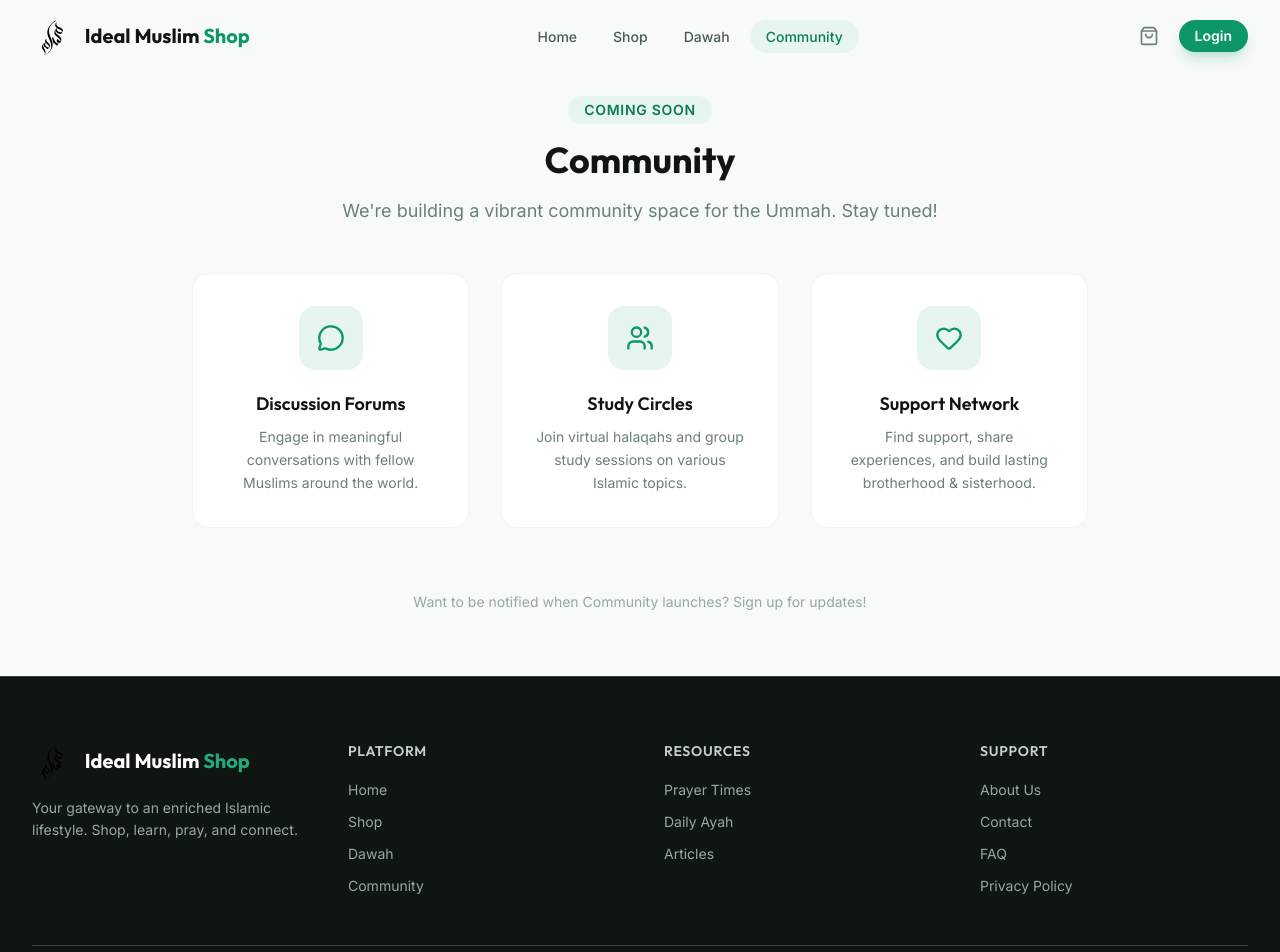
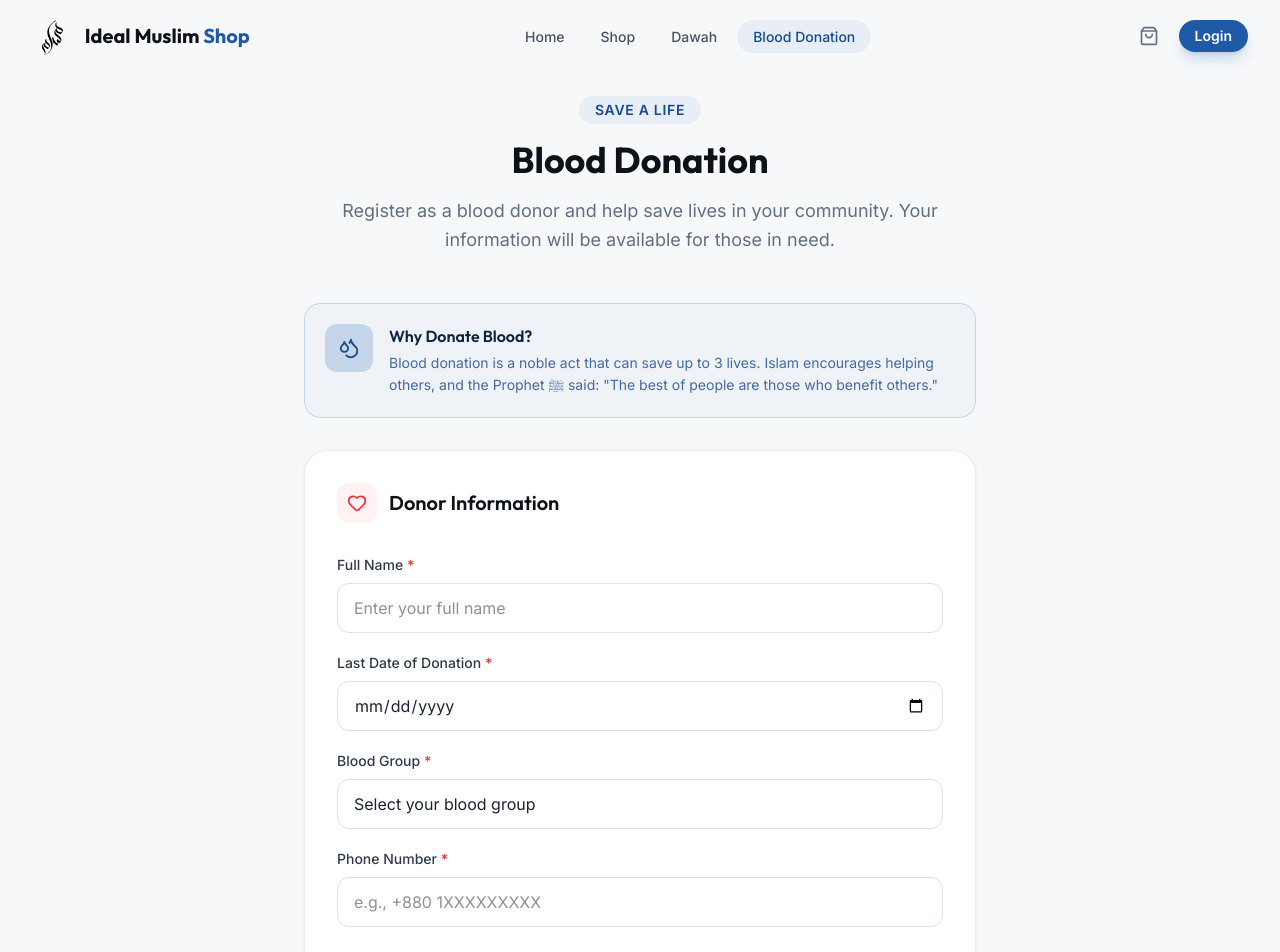
Before and after one commit to Redwan-Ahmed241/Ideal-Muslim-Shop, a React (Vite) app: page /community in a window 1280 px wide. Shown: the top 952 px of the page. Built offline with nearby package versions, Linux system fonts and the light colour scheme.

Commit message:
feat: implement blood donation registration page and core layout components

```diff
--- a/src/components/layout/Footer.jsx
+++ b/src/components/layout/Footer.jsx
@@ -13,7 +13,7 @@ const COLUMNS = [
             { label: 'Home', href: '/' },
             { label: 'Shop', href: '/shop' },
             { label: 'Dawah', href: '/articles' },
-            { label: 'Community', href: '/community' },
+            { label: 'Blood Donation', href: '/community' },
         ],
     },
     {
--- a/src/components/layout/Navbar.jsx
+++ b/src/components/layout/Navbar.jsx
@@ -17,7 +17,7 @@ const NAV_LINKS = [
     { label: 'Home', path: '/' },
     { label: 'Shop', path: '/shop' },
     { label: 'Dawah', path: '/articles' },
-    { label: 'Community', path: '/community' },
+    { label: 'Blood Donation', path: '/community' },
 ];
 
 export default function Navbar() {
--- a/src/index.css
+++ b/src/index.css
@@ -3,44 +3,45 @@
 /* ===================================================================
  * Ideal Muslim Shop — Islamic Lifestyle Platform
  * Design System & Custom Tokens
+ * Deep Blue Theme — Inspired by Logo Palette
  * =================================================================== */
 
 @theme {
-  /* Primary: Deep Teal / Islamic Green */
-  --color-primary-50: #e6f5f0;
-  --color-primary-100: #b3e0d1;
-  --color-primary-200: #80ccb3;
-  --color-primary-300: #4db894;
-  --color-primary-400: #26a87d;
-  --color-primary-500: #0d9668;
-  --color-primary-600: #0b7a55;
-  --color-primary-700: #085f42;
-  --color-primary-800: #064530;
-  --color-primary-900: #032b1e;
+  /* Primary: Deep Blue / Navy */
+  --color-primary-50: #e8eef6;
+  --color-primary-100: #c5d5ea;
+  --color-primary-200: #9fb9dc;
+  --color-primary-300: #799dce;
+  --color-primary-400: #5c88c4;
+  --color-primary-500: #1e5aa8;
+  --color-primary-600: #174a8e;
+  --color-primary-700: #0f3a74;
+  --color-primary-800: #0a2540;
+  --color-primary-900: #061a2e;
 
-  /* Accent: Warm Gold */
-  --color-accent-50: #fef9e7;
-  --color-accent-100: #fcedb5;
-  --color-accent-200: #fae183;
-  --color-accent-300: #f8d551;
-  --color-accent-400: #f6cc2f;
-  --color-accent-500: #f4c430;
-  --color-accent-600: #c49a26;
-  --color-accent-700: #94711c;
-  --color-accent-800: #644912;
-  --color-accent-900: #342108;
+  /* Accent: Silver / Cool White */
+  --color-accent-50: #f8f9fc;
+  --color-accent-100: #eef1f7;
+  --color-accent-200: #dde4ef;
+  --color-accent-300: #c5cfe0;
+  --color-accent-400: #a8b8d1;
+  --color-accent-500: #8a9fbf;
+  --color-accent-600: #6b82a6;
+  --color-accent-700: #4f6589;
+  --color-accent-800: #364a66;
+  --color-accent-900: #1f2f43;
 
   /* Surface / Neutral */
-  --color-surface-50: #f8faf9;
-  --color-surface-100: #f0f4f2;
-  --color-surface-200: #e2e8e5;
-  --color-surface-300: #c4d0ca;
-  --color-surface-400: #97a89f;
-  --color-surface-500: #6b8075;
-  --color-surface-600: #4a5d52;
-  --color-surface-700: #344239;
-  --color-surface-800: #1e2b23;
-  --color-surface-900: #0f1612;
+  --color-surface-50: #f7f8fa;
+  --color-surface-100: #eef0f4;
+  --color-surface-200: #dde1e8;
+  --color-surface-300: #c0c7d2;
+  --color-surface-400: #8e99a9;
+  --color-surface-500: #636e80;
+  --color-surface-600: #475264;
+  --color-surface-700: #313a49;
+  --color-surface-800: #1c2330;
+  --color-surface-900: #0e1218;
 
   /* Font Family */
   --font-heading: 'Outfit', sans-serif;
@@ -121,14 +122,14 @@
 /* ---- Utility Helpers ---- */
 @layer utilities {
   .text-gradient-primary {
-    background: linear-gradient(135deg, var(--color-primary-500), var(--color-primary-700));
+    background: linear-gradient(135deg, var(--color-primary-500), var(--color-primary-800));
     -webkit-background-clip: text;
     -webkit-text-fill-color: transparent;
     background-clip: text;
   }
 
-  .text-gradient-gold {
-    background: linear-gradient(135deg, var(--color-accent-400), var(--color-accent-600));
+  .text-gradient-silver {
+    background: linear-gradient(135deg, var(--color-accent-200), var(--color-accent-400));
     -webkit-background-clip: text;
     -webkit-text-fill-color: transparent;
     background-clip: text;
@@ -142,7 +143,7 @@
   }
 
   .card-shadow {
-    box-shadow: 0 4px 24px rgba(13, 150, 104, 0.08),
+    box-shadow: 0 4px 24px rgba(10, 37, 64, 0.08),
       0 1px 4px rgba(0, 0, 0, 0.04);
   }
 
@@ -152,7 +153,7 @@
 
   .card-hover:hover {
     transform: translateY(-4px);
-    box-shadow: 0 12px 32px rgba(13, 150, 104, 0.14),
+    box-shadow: 0 12px 32px rgba(10, 37, 64, 0.14),
       0 4px 8px rgba(0, 0, 0, 0.06);
   }
 
--- a/src/pages/CommunityPage.jsx
+++ b/src/pages/CommunityPage.jsx
@@ -1,61 +1,208 @@
 /**
- * Community placeholder page.
- * Shows a coming soon UI for the Community section.
+ * Blood Donation page.
+ * Replaces the old Community section with a focused blood donation form.
+ * Submits data to the backend API for admin panel access.
  */
-import { Users, MessageCircle, Heart } from 'lucide-react';
+import { useState } from 'react';
+import { Heart, Droplets, CheckCircle, Loader2 } from 'lucide-react';
 import SectionHeader from '../components/ui/SectionHeader';
+import Button from '../components/ui/Button';
+import api from '../lib/api';
+
+const BLOOD_GROUPS = ['A+', 'A-', 'B+', 'B-', 'O+', 'O-', 'AB+', 'AB-'];
 
 export default function CommunityPage() {
-    const features = [
-        {
-            icon: <MessageCircle size={28} className="text-primary-500" />,
-            title: 'Discussion Forums',
-            description: 'Engage in meaningful conversations with fellow Muslims around the world.',
-        },
-        {
-            icon: <Users size={28} className="text-primary-500" />,
-            title: 'Study Circles',
-            description: 'Join virtual halaqahs and group study sessions on various Islamic topics.',
-        },
-        {
-            icon: <Heart size={28} className="text-primary-500" />,
-            title: 'Support Network',
-            description: 'Find support, share experiences, and build lasting brotherhood & sisterhood.',
-        },
-    ];
+    const [formData, setFormData] = useState({
+        name: '',
+        last_donation_date: '',
+        blood_group: '',
+        phone: '',
+    });
+    const [errors, setErrors] = useState({});
+    const [loading, setLoading] = useState(false);
+    const [success, setSuccess] = useState(false);
+
+    const validate = () => {
+        const newErrors = {};
+        if (!formData.name.trim()) newErrors.name = 'Name is required';
+        if (!formData.blood_group) newErrors.blood_group = 'Blood group is required';
+        if (!formData.phone.trim()) {
+            newErrors.phone = 'Phone number is required';
+        } else if (!/^[\d\s+\-()]{7,20}$/.test(formData.phone.trim())) {
+            newErrors.phone = 'Enter a valid phone number';
+        }
+        if (!formData.last_donation_date) newErrors.last_donation_date = 'Last donation date is required';
+        setErrors(newErrors);
+        return Object.keys(newErrors).length === 0;
+    };
+
+    const handleChange = (e) => {
+        const { name, value } = e.target;
+        setFormData((prev) => ({ ...prev, [name]: value }));
+        // Clear error on change
+        if (errors[name]) {
+            setErrors((prev) => ({ ...prev, [name]: '' }));
+        }
+    };
+
+    const handleSubmit = async (e) => {
+        e.preventDefault();
+        if (!validate()) return;
+
+        try {
+            setLoading(true);
+            await api.post('/blood-donations', formData);
+            setSuccess(true);
+            setFormData({ name: '', last_donation_date: '', blood_group: '', phone: '' });
+        } catch (error) {
+            console.error('Blood donation submission failed:', error);
+            alert('Something went wrong. Please try again.');
+        } finally {
+            setLoading(false);
+        }
+    };
+
+    if (success) {
+        return (
+            <main className="min-h-screen pt-32 pb-16 bg-surface-50">
+                <div className="max-w-xl p-12 mx-auto text-center bg-white border shadow-sm rounded-3xl border-surface-100">
+                    <div className="grid w-20 h-20 mx-auto mb-6 rounded-full bg-primary-50 place-items-center">
+                        <CheckCircle size={40} className="text-primary-500" />
+                    </div>
+                    <h2 className="mb-4 text-3xl font-bold font-[family-name:var(--font-heading)] text-surface-900">
+                        JazakAllahu Khairan!
+                    </h2>
+                    <p className="mb-8 text-surface-500">
+                        Your blood donation information has been submitted successfully. May Allah reward you for your willingness to help others.
+                    </p>
+                    <Button onClick={() => setSuccess(false)}>Submit Another Entry</Button>
+                </div>
+            </main>
+        );
+    }
 
     return (
-        <main className="pt-24 pb-16">
+        <main className="min-h-screen pt-24 pb-16 bg-surface-50">
             <div className="px-6 mx-auto max-w-7xl lg:px-8">
                 <SectionHeader
-                    subtitle="Coming Soon"
-                    title="Community"
-                    description="We're building a vibrant community space for the Ummah. Stay tuned!"
+                    subtitle="Save a Life"
+                    title="Blood Donation"
+                    description="Register as a blood donor and help save lives in your community. Your information will be available for those in need."
                 />
 
-                <div className="grid max-w-4xl gap-8 mx-auto md:grid-cols-3">
-                    {features.map((feature) => (
-                        <div
-                            key={feature.title}
-                            className="p-8 text-center transition-all border bg-white rounded-2xl border-surface-100 hover:border-primary-200 hover:shadow-lg"
-                        >
-                            <div className="grid w-16 h-16 mx-auto mb-5 rounded-2xl bg-primary-50 place-items-center">
-                                {feature.icon}
-                            </div>
-                            <h3 className="mb-2 text-lg font-semibold text-surface-900">
-                                {feature.title}
-                            </h3>
-                            <p className="text-sm leading-relaxed text-surface-500">
-                                {feature.description}
+                <div className="max-w-2xl mx-auto">
+                    {/* Info banner */}
+                    <div className="flex items-start gap-4 p-5 mb-8 border bg-primary-50/50 border-primary-100 rounded-2xl">
+                        <div className="grid w-12 h-12 rounded-xl bg-primary-100 place-items-center shrink-0">
+                            <Droplets size={22} className="text-primary-600" />
+                        </div>
+                        <div>
+                            <h3 className="font-semibold text-primary-800">Why Donate Blood?</h3>
+                            <p className="mt-1 text-sm leading-relaxed text-primary-600/80">
+                                Blood donation is a noble act that can save up to 3 lives. Islam encourages helping others, and the Prophet ﷺ said: "The best of people are those who benefit others."
                             </p>
                         </div>
-                    ))}
-                </div>
+                    </div>
 
-                <div className="mt-16 text-center">
-                    <p className="text-sm text-surface-400">
-                        Want to be notified when Community launches? Sign up for updates!
-                    </p>
+                    {/* Form */}
+                    <div className="p-8 bg-white border shadow-sm rounded-3xl border-surface-100">
+                        <div className="flex items-center gap-3 mb-8">
+                            <div className="grid w-10 h-10 rounded-xl bg-red-50 place-items-center">
+                                <Heart size={20} className="text-red-500" />
+                            </div>
+                            <h3 className="text-xl font-semibold text-surface-900">Donor Information</h3>
+                        </div>
+
+                        <form onSubmit={handleSubmit} className="space-y-5">
+                            {/* Name */}
+                            <div>
+                                <label htmlFor="donor-name" className="block mb-2 text-sm font-medium text-surface-700">
+                                    Full Name <span className="text-red-500">*</span>
+                                </label>
+                                <input
+                                    id="donor-name"
+                                    type="text"
+                                    name="name"
+                                    value={formData.name}
+                                    onChange={handleChange}
+                                    placeholder="Enter your full name"
+                                    className={`w-full px-4 py-3 border rounded-xl ${errors.name ? 'border-red-300 focus:ring-red-200' : 'border-surface-200 focus:ring-primary-500/20'} focus:outline-none focus:ring-2 transition-all`}
+                                />
+                                {errors.name && <p className="mt-1.5 text-sm text-red-500">{errors.name}</p>}
+                            </div>
+
+                            {/* Last Donation Date */}
+                            <div>
+                                <label htmlFor="donation-date" className="block mb-2 text-sm font-medium text-surface-700">
+                                    Last Date of Donation <span className="text-red-500">*</span>
+                                </label>
+                                <input
+                                    id="donation-date"
+                                    type="date"
+                                    name="last_donation_date"
+                                    value={formData.last_donation_date}
+                                    onChange={handleChange}
+                                    max={new Date().toISOString().split('T')[0]}
+                                    className={`w-full px-4 py-3 border rounded-xl ${errors.last_donation_date ? 'border-red-300 focus:ring-red-200' : 'border-surface-200 focus:ring-primary-500/20'} focus:outline-none focus:ring-2 transition-all`}
+                                />
+                                {errors.last_donation_date && <p className="mt-1.5 text-sm text-red-500">{errors.last_donation_date}</p>}
+                            </div>
+
+                            {/* Blood Group */}
+                            <div>
+                                <label htmlFor="blood-group" className="block mb-2 text-sm font-medium text-surface-700">
+                                    Blood Group <span className="text-red-500">*</span>
+                                </label>
+                                <select
+                                    id="blood-group"
+                                    name="blood_group"
+                                    value={formData.blood_group}
+                                    onChange={handleChange}
+                                    className={`w-full px-4 py-3 border rounded-xl ${errors.blood_group ? 'border-red-300 focus:ring-red-200' : 'border-surface-200 focus:ring-primary-500/20'} focus:outline-none focus:ring-2 transition-all bg-white appearance-none cursor-pointer`}
+                                >
+                                    <option value="">Select your blood group</option>
+                                    {BLOOD_GROUPS.map((group) => (
+                                        <option key={group} value={group}>{group}</option>
+                                    ))}
+                                </select>
+                                {errors.blood_group && <p className="mt-1.5 text-sm text-red-500">{errors.blood_group}</p>}
+                            </div>
+
+                            {/* Phone Number */}
+                            <div>
+                                <label htmlFor="donor-phone" className="block mb-2 text-sm font-medium text-surface-700">
+                                    Phone Number <span className="text-red-500">*</span>
+                                </label>
+                                <input
+                                    id="donor-phone"
+                                    type="tel"
+                                    name="phone"
+                                    value={formData.phone}
+                                    onChange={handleChange}
+                                    placeholder="e.g., +880 1XXXXXXXXX"
+                                    className={`w-full px-4 py-3 border rounded-xl ${errors.phone ? 'border-red-300 focus:ring-red-200' : 'border-surface-200 focus:ring-primary-500/20'} focus:outline-none focus:ring-2 transition-all`}
+                                />
+                                {errors.phone && <p className="mt-1.5 text-sm text-red-500">{errors.phone}</p>}
+                            </div>
+
+                            {/* Submit Button */}
+                            <div className="pt-2">
+                                <Button type="submit" className="w-full" disabled={loading}>
+                                    {loading ? (
+                                        <span className="flex items-center justify-center gap-2">
+                                            <Loader2 size={18} className="animate-spin" />
+                                            Submitting...
+                                        </span>
+                                    ) : (
+                                        <span className="flex items-center justify-center gap-2">
+                                            <Heart size={18} />
+                                            Register as Donor
+                                        </span>
+                                    )}
+                                </Button>
+                            </div>
+                        </form>
+                    </div>
                 </div>
             </div>
         </main>
```
Also changed, not shown: src/components/sections/HeroSection.jsx (+17 -16 lines).
